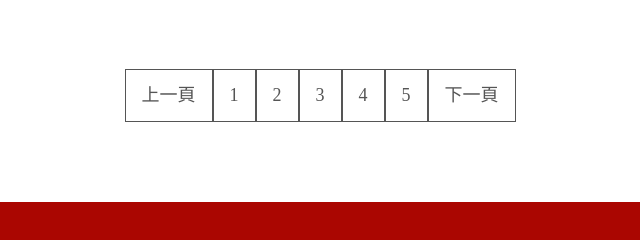
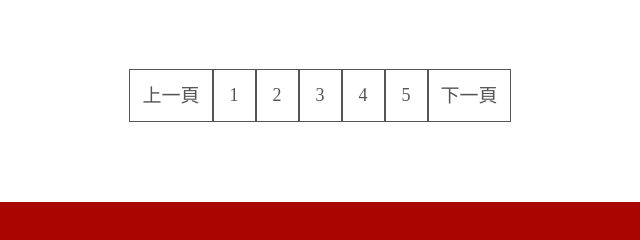
Before and after one commit to YU-20-10/CSS_week3-week4_glasses, a plain HTML site: page optical.html in a window 1280 px wide. Shown: the part 1808-2048 px from the top of the page, 320-960 px from the left. Drawn offline with nearby package versions, Linux system fonts and the light colour scheme.

Commit message:
Update 2022-08-09T17:07:06.917Z

```diff
--- a/optical.html
+++ b/optical.html
@@ -256,13 +256,13 @@
 </div>
 <div class="page container">
     <ul class="flex">
-        <li class="page-back"><a href="#">上一頁</a></li>
+        <li><a href="#" class="page-back">上一頁</a></li>
         <li><a href="#">1</a></li>
         <li><a href="#">2</a></li>
         <li><a href="#">3</a></li>
         <li><a href="#">4</a></li>
         <li><a href="#">5</a></li>
-        <li class="page-next"><a href="#">下一頁</a></li>
+        <li><a href="#" class="page-next">下一頁</a></li>
     </ul>
 </div>
 
```
